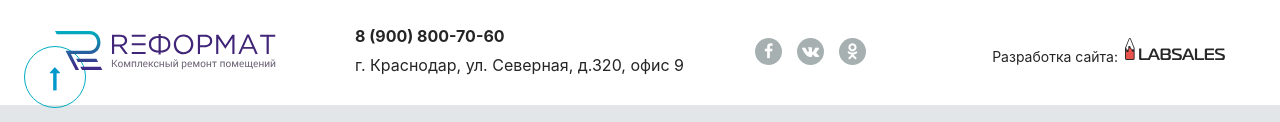
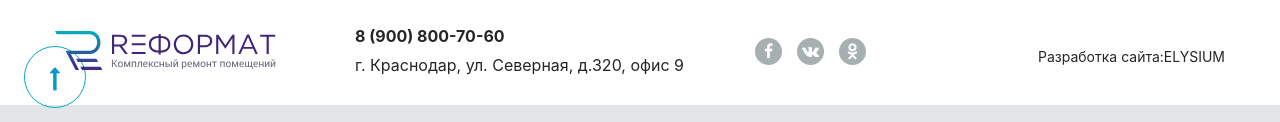
Before and after one commit to WebOriginals/reformat, a website with bundled scripts: page index.html in a window 1280 px wide. Shown: the part 7763-7885 px from the top of the page. Built offline with nearby package versions, Linux system fonts and the light colour scheme; a script that the page names is missing.

Commit message:
Update index.html

```diff
--- a/index.html
+++ b/index.html
@@ -868,7 +868,7 @@
                     </div>
                 </div>
                 <div class="col-xl-3 col-lg-4 col-md-6 col-sm-6 col-12 align-self-center">
-                  <a target="_blank" href="http://labsales.ru/" class="ncr">Разработка сайта: <img src="img/copyright.svg" alt=""></a>
+                  <a target="_blank" href="http://labsales.ru/" class="ncr">Разработка сайта:ELYSIUM</a>
                 </div>
         </div>
       </div>
```
